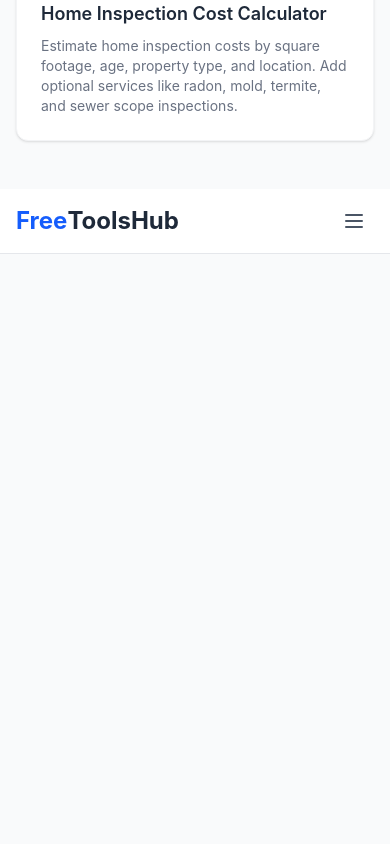
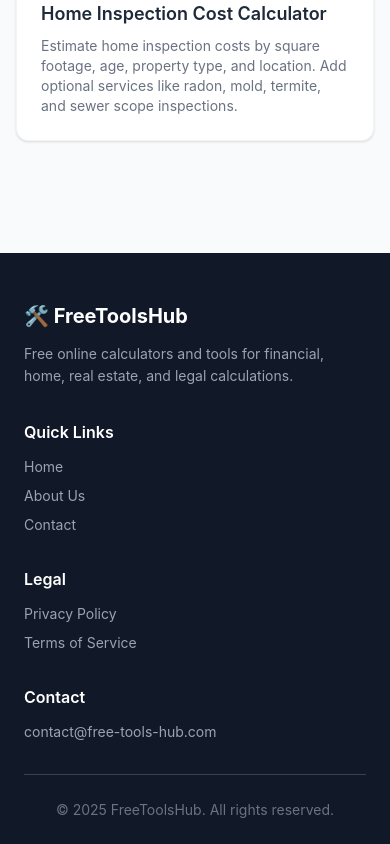
Before and after one commit to kekelele19851224-lgtm/free-tools-hub, a Next.js app: page / in a window 390 px wide. Shown: the part 8882-9726 px from the top of the page. Before the commit the page ends 9136 px from the top, so only its background shows below. Built offline with nearby package versions, Linux system fonts and the light colour scheme.

Commit message:
Add Footer component and update Header navigation

```diff
--- a/components/Footer.tsx
+++ b/components/Footer.tsx
@@ -1,37 +1,77 @@
-import Link from "next/link";
+ "use client";
 
-export default function Header() {
-  return (
-    <header className="bg-white border-b border-gray-200">
-      <div className="max-w-7xl mx-auto px-4 sm:px-6 lg:px-8">
-        <div className="flex justify-between items-center h-16">
-          {/* Logo */}
-          <Link href="/" className="flex items-center">
-            <span className="text-2xl font-bold text-blue-600">Free</span>
-            <span className="text-2xl font-bold text-gray-800">ToolsHub</span>
-          </Link>
+ import Link from "next/link";
 
-          {/* Navigation */}
-          <nav className="hidden md:flex space-x-8">
-            <Link href="/" className="text-gray-600 hover:text-blue-600 transition-colors">
-              Home
-            </Link>
-            <Link href="#tools" className="text-gray-600 hover:text-blue-600 transition-colors">
-              Tools
-            </Link>
-            <Link href="/about" className="text-gray-600 hover:text-blue-600 transition-colors">
-              About
-            </Link>
-          </nav>
+ export default function Footer() {
+   return (
+     <footer style={{
+       backgroundColor: "#111827",
+       color: "white",
+       padding: "48px 24px 24px",
+       marginTop: "64px"
+     }}>
+       <div style={{
+         maxWidth: "1200px",
+         margin: "0 auto"
+       }}>
+         {/* Top Section */}
+         <div style={{
+           display: "grid",
+           gridTemplateColumns: "repeat(auto-fit, minmax(200px, 1fr))",
+           gap: "32px",
+           marginBottom: "32px"
+         }}>
+           {/* Brand */}
+           <div>
+             <h3 style={{ fontSize: "1.25rem", fontWeight: "bold", marginBottom: "12px" }}>
+               🛠️ FreeToolsHub
+             </h3>
+             <p style={{ color: "#9CA3AF", fontSize: "0.875rem", lineHeight: "1.6" }}>
+               Free online calculators and tools for financial, home, real estate, and legal calculations.
+             </p>
+           </div>
 
-          {/* Mobile menu button */}
-          <button className="md:hidden p-2 rounded-md text-gray-600 hover:text-blue-600">
-            <svg className="h-6 w-6" fill="none" viewBox="0 0 24 24" stroke="currentColor">
-              <path strokeLinecap="round" strokeLinejoin="round" strokeWidth={2} d="M4 6h16M4 12h16M4 18h16" />
-            </svg>
-          </button>
-        </div>
-      </div>
-    </header>
-  );
-}
+           {/* Quick Links */}
+           <div>
+             <h4 style={{ fontSize: "1rem", fontWeight: "600", marginBottom: "12px" }}>Quick Links</h4>
+             <div style={{ display: "flex", flexDirection: "column", gap: "8px" }}>
+               <Link href="/" style={{ color: "#9CA3AF", textDecoration: "none", fontSize: "0.875rem" }}>Home</Link>
+               <Link href="/about" style={{ color: "#9CA3AF", textDecoration: "none", fontSize: "0.875rem" }}>About Us</Link>
+               <Link href="/contact" style={{ color: "#9CA3AF", textDecoration: "none", fontSize: "0.875rem" }}>Contact</Link>
+             </div>
+           </div>
+
+           {/* Legal */}
+           <div>
+             <h4 style={{ fontSize: "1rem", fontWeight: "600", marginBottom: "12px" }}>Legal</h4>
+             <div style={{ display: "flex", flexDirection: "column", gap: "8px" }}>
+               <Link href="/privacy-policy" style={{ color: "#9CA3AF", textDecoration: "none", fontSize: "0.875rem" }}>Privacy Policy</Link>
+               <Link href="/terms" style={{ color: "#9CA3AF", textDecoration: "none", fontSize: "0.875rem" }}>Terms of Service</Link>
+             </div>
+           </div>
+
+           {/* Contact */}
+           <div>
+             <h4 style={{ fontSize: "1rem", fontWeight: "600", marginBottom: "12px" }}>Contact</h4>
+             <p style={{ color: "#9CA3AF", fontSize: "0.875rem" }}>
+               <a href="mailto:contact@free-tools-hub.com" style={{ color: "#9CA3AF", textDecoration: "none" }}>
+                 contact@free-tools-hub.com
+               </a>
+             </p>
+           </div>
+         </div>
+
+         {/* Bottom Section */}
+         <div style={{
+           borderTop: "1px solid #374151",
+           paddingTop: "24px",
+           textAlign: "center"
+         }}>
+           <p style={{ color: "#6B7280", fontSize: "0.875rem" }}>
+             © {new Date().getFullYear()} FreeToolsHub. All rights reserved.
+           </p>
+         </div>
+       </div>
+     </footer>
+   );
+ }
--- a/components/Header.tsx
+++ b/components/Header.tsx
@@ -31,8 +31,8 @@
          {/* Desktop Navigation */}
          <nav style={{ display: "flex", gap: "24px" }} className="desktop-nav">
            <Link href="/" style={{ color: "#6B7280", textDecoration: "none" }}>Home</Link>
-           <Link href="/#categories" style={{ color: "#6B7280", textDecoration: "none" }}>Categories</Link>
-           <Link href="/#all-tools" style={{ color: "#6B7280", textDecoration: "none" }}>All Tools</Link>
+           <Link href="/about" style={{ color: "#6B7280", textDecoration: "none" }}>About</Link>
+           <Link href="/contact" style={{ color: "#6B7280", textDecoration: "none" }}>Contact</Link>
          </nav>
 
          {/* Mobile Menu Button */}
@@ -75,18 +75,18 @@
              Home
            </Link>
            <Link
-             href="/#categories"
+             href="/about"
              style={{ color: "#374151", textDecoration: "none", padding: "12px 0", borderBottom: "1px solid #F3F4F6" }}
              onClick={() => setIsMenuOpen(false)}
            >
-             Categories
+             About
            </Link>
            <Link
-             href="/#all-tools"
+             href="/contact"
              style={{ color: "#374151", textDecoration: "none", padding: "12px 0" }}
              onClick={() => setIsMenuOpen(false)}
            >
-             All Tools
+             Contact
            </Link>
          </div>
        )}
```
